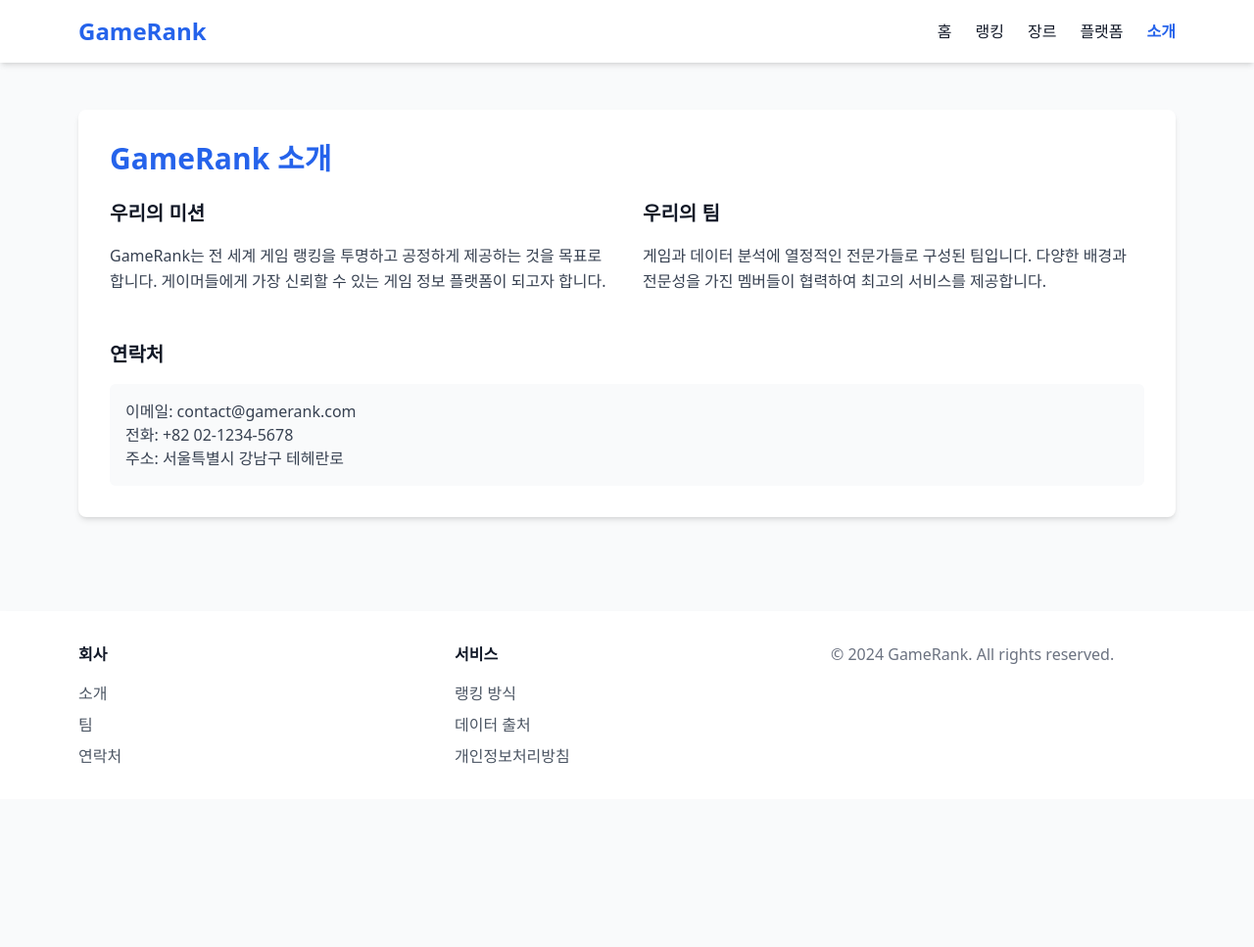
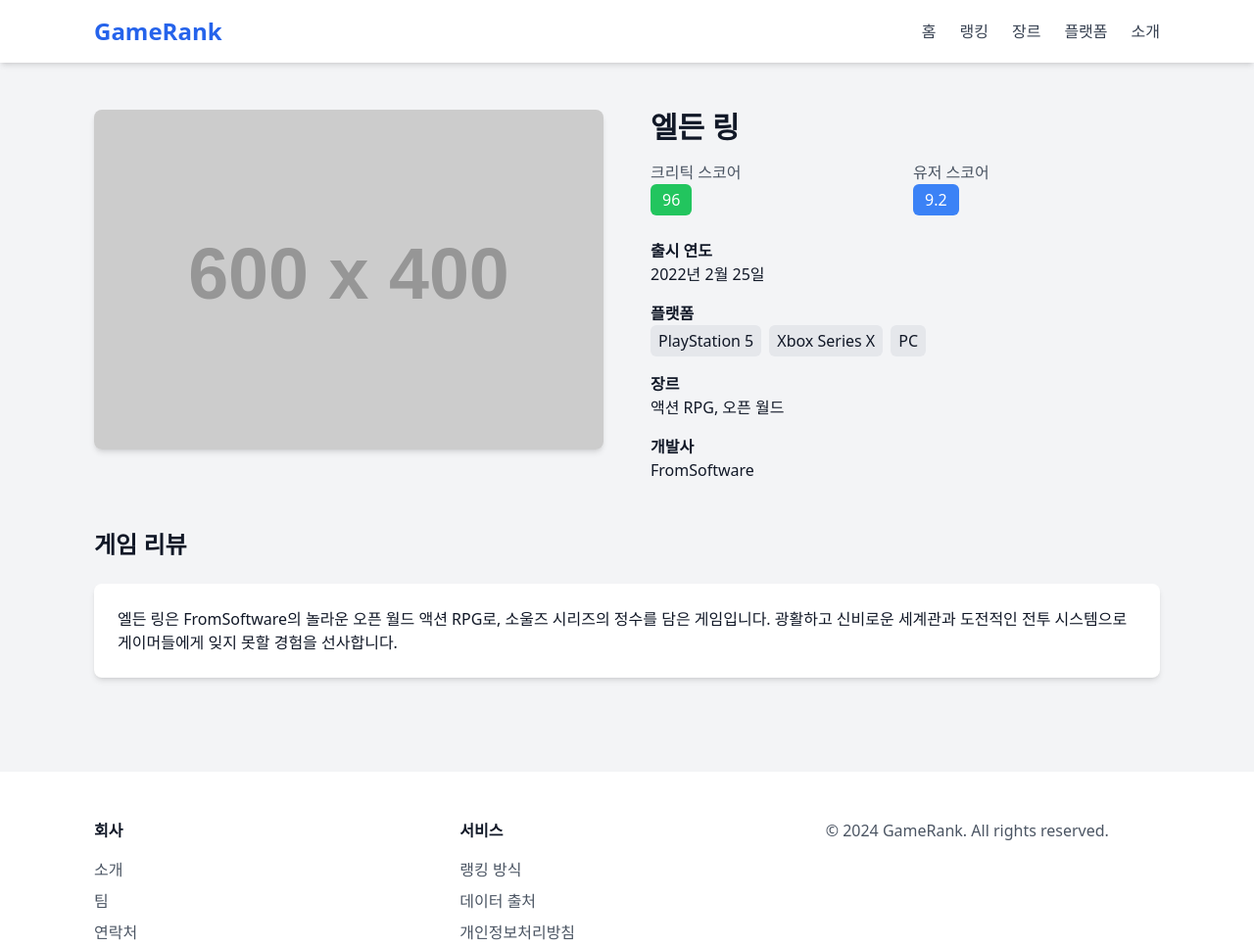
Before and after one commit to OZ-team-partners/oz-landing, a plain HTML site: page About Us.html in a window 1280 px wide. Shown: the whole page at 98% size. Before the commit the page ends 816 px from the top, so only its background shows below. Drawn offline with nearby package versions, Linux system fonts and the light colour scheme; placeholder pictures from the web are drawn by us.

Commit message:
7월23일 2시 2분

```diff
--- a/About Us.html
+++ b/About Us.html
@@ -3,65 +3,86 @@
 <head>
     <meta charset="UTF-8">
     <meta name="viewport" content="width=device-width, initial-scale=1.0">
-    <title>GameRank - About Us</title>
+    <title>GameRank - 게임 상세 정보</title>
     <script src="https://cdn.tailwindcss.com"></script>
 </head>
-<body class="bg-gray-50 text-gray-900 font-sans">
-    <header class="bg-white shadow-md">
-        <nav class="max-w-6xl mx-auto px-4 py-4 flex justify-between items-center">
+<body class="bg-gray-100 text-gray-900">
+    <nav class="bg-white shadow-md">
+        <div class="max-w-6xl mx-auto px-4 sm:px-6 lg:px-8 flex justify-between items-center py-4">
             <div class="text-2xl font-bold text-blue-600">GameRank</div>
-            <ul class="hidden md:flex space-x-6">
-                <li><a href="#" class="hover:text-blue-600">홈</a></li>
-                <li><a href="#" class="hover:text-blue-600">랭킹</a></li>
-                <li><a href="#" class="hover:text-blue-600">장르</a></li>
-                <li><a href="#" class="hover:text-blue-600">플랫폼</a></li>
-                <li><a href="#" class="text-blue-600 font-semibold">소개</a></li>
-            </ul>
-            <button class="md:hidden text-gray-600">
+            <div class="hidden md:flex space-x-6">
+                <a href="#" class="text-gray-700 hover:text-blue-600">홈</a>
+                <a href="#" class="text-gray-700 hover:text-blue-600">랭킹</a>
+                <a href="#" class="text-gray-700 hover:text-blue-600">장르</a>
+                <a href="#" class="text-gray-700 hover:text-blue-600">플랫폼</a>
+                <a href="#" class="text-gray-700 hover:text-blue-600">소개</a>
+            </div>
+            <div class="md:hidden">
+                <button class="text-gray-700 hover:text-blue-600">
                     <svg class="w-6 h-6" fill="none" stroke="currentColor" viewBox="0 0 24 24">
                         <path stroke-linecap="round" stroke-linejoin="round" stroke-width="2" d="M4 6h16M4 12h16M4 18h16"></path>
                     </svg>
                 </button>
+            </div>
+        </div>
     </nav>
-    </header>
 
-    <main class="max-w-6xl mx-auto px-4 py-12">
-        <section class="bg-white rounded-lg shadow-md p-8">
-            <h1 class="text-3xl font-bold mb-6 text-blue-600">GameRank 소개</h1>
+    <main class="max-w-6xl mx-auto px-4 sm:px-6 lg:px-8 py-12">
+        <div class="grid md:grid-cols-2 gap-12">
+            <div>
+                <img src="https://placehold.co/600x400/e2e8f0/64748b?text=Elden+Ring" alt="엘든 링" class="w-full rounded-lg shadow-md">
+            </div>
+            <div>
+                <h1 class="text-3xl font-bold mb-4">엘든 링</h1>
 
-            <div class="grid md:grid-cols-2 gap-8">
+                <div class="grid grid-cols-2 gap-4 mb-6">
                     <div>
-                    <h2 class="text-xl font-semibold mb-4">우리의 미션</h2>
-                    <p class="text-gray-700 leading-relaxed mb-4">
-                        GameRank는 전 세계 게임 랭킹을 투명하고 공정하게 제공하는 것을 목표로 합니다.
-                        게이머들에게 가장 신뢰할 수 있는 게임 정보 플랫폼이 되고자 합니다.
-                    </p>
+                        <p class="text-gray-600">크리틱 스코어</p>
+                        <div class="bg-green-500 text-white rounded-md px-3 py-1 inline-block">96</div>
                     </div>
-
                     <div>
-                    <h2 class="text-xl font-semibold mb-4">우리의 팀</h2>
-                    <p class="text-gray-700 leading-relaxed">
-                        게임과 데이터 분석에 열정적인 전문가들로 구성된 팀입니다.
-                        다양한 배경과 전문성을 가진 멤버들이 협력하여 최고의 서비스를 제공합니다.
-                    </p>
+                        <p class="text-gray-600">유저 스코어</p>
+                        <div class="bg-blue-500 text-white rounded-md px-3 py-1 inline-block">9.2</div>
                     </div>
                 </div>
 
-            <div class="mt-8">
-                <h2 class="text-xl font-semibold mb-4">연락처</h2>
-                <div class="bg-gray-50 p-4 rounded-md">
-                    <p class="text-gray-700">이메일: contact@gamerank.com</p>
-                    <p class="text-gray-700">전화: +82 02-1234-5678</p>
-                    <p class="text-gray-700">주소: 서울특별시 강남구 테헤란로</p>
+                <div class="space-y-4">
+                    <div>
+                        <p class="font-semibold">출시 연도</p>
+                        <p>2022년 2월 25일</p>
                     </div>
+                    <div>
+                        <p class="font-semibold">플랫폼</p>
+                        <div class="flex space-x-2">
+                            <span class="bg-gray-200 rounded-md px-2 py-1">PlayStation 5</span>
+                            <span class="bg-gray-200 rounded-md px-2 py-1">Xbox Series X</span>
+                            <span class="bg-gray-200 rounded-md px-2 py-1">PC</span>
+                        </div>
+                    </div>
+                    <div>
+                        <p class="font-semibold">장르</p>
+                        <p>액션 RPG, 오픈 월드</p>
+                    </div>
+                    <div>
+                        <p class="font-semibold">개발사</p>
+                        <p>FromSoftware</p>
+                    </div>
+                </div>
+            </div>
+        </div>
+
+        <section class="mt-12">
+            <h2 class="text-2xl font-bold mb-6">게임 리뷰</h2>
+            <div class="bg-white p-6 rounded-lg shadow-md">
+                <p>엘든 링은 FromSoftware의 놀라운 오픈 월드 액션 RPG로, 소울즈 시리즈의 정수를 담은 게임입니다. 광활하고 신비로운 세계관과 도전적인 전투 시스템으로 게이머들에게 잊지 못할 경험을 선사합니다.</p>
             </div>
         </section>
     </main>
 
-    <footer class="bg-white shadow-md mt-12">
-        <div class="max-w-6xl mx-auto px-4 py-8 grid md:grid-cols-3 gap-8">
+    <footer class="bg-white py-12 mt-12">
+        <div class="max-w-6xl mx-auto px-4 sm:px-6 lg:px-8 grid md:grid-cols-3 gap-8">
             <div>
-                <h3 class="font-semibold mb-4">회사</h3>
+                <h3 class="font-bold mb-4">회사</h3>
                 <ul class="space-y-2">
                     <li><a href="#" class="text-gray-600 hover:text-blue-600">소개</a></li>
                     <li><a href="#" class="text-gray-600 hover:text-blue-600">팀</a></li>
@@ -69,15 +90,15 @@
                 </ul>
             </div>
             <div>
-                <h3 class="font-semibold mb-4">서비스</h3>
+                <h3 class="font-bold mb-4">서비스</h3>
                 <ul class="space-y-2">
                     <li><a href="#" class="text-gray-600 hover:text-blue-600">랭킹 방식</a></li>
                     <li><a href="#" class="text-gray-600 hover:text-blue-600">데이터 출처</a></li>
                     <li><a href="#" class="text-gray-600 hover:text-blue-600">개인정보처리방침</a></li>
                 </ul>
             </div>
-            <div>
-                <p class="text-gray-500">© 2024 GameRank. All rights reserved.</p>
+            <div class="text-gray-600">
+                © 2024 GameRank. All rights reserved.
             </div>
         </div>
     </footer>
--- /dev/null
+++ b/landing/before-after/styles.css
@@ -0,0 +1,37 @@
+body {
+  margin: 0;
+  background-color: #014237;
+  display: flex;
+  justify-content: center;
+  align-items: center;
+  height: 100vh;
+}
+
+.gallery {
+  display: flex;
+  gap: 20px;
+}
+
+.gallery img {
+  width: 300px;
+  height: auto;
+  border-radius: 15px;
+  box-shadow: 0 10px 25px rgba(0, 0, 0, 0.3);
+  transition: transform 0.3s ease;
+}
+
+.gallery img:nth-child(1) {
+  transform: rotate(-8deg);
+}
+
+.gallery img:nth-child(2) {
+  transform: rotate(0deg);
+}
+
+.gallery img:nth-child(3) {
+  transform: rotate(8deg);
+}
+
+.gallery img:hover {
+  transform: scale(1.05) rotate(var(--angle));
+}
```
Also changed, not shown: index.html (+2 -0 lines), landing/landing-main.html (+11 -2 lines), landing/landing.css (+29 -1 lines), landing/before-after/after-oursite.png (added), landing/before-after/before-otherSite-1.png (added), 2 other files. Lines whose indentation alone changed are shown as unchanged.
